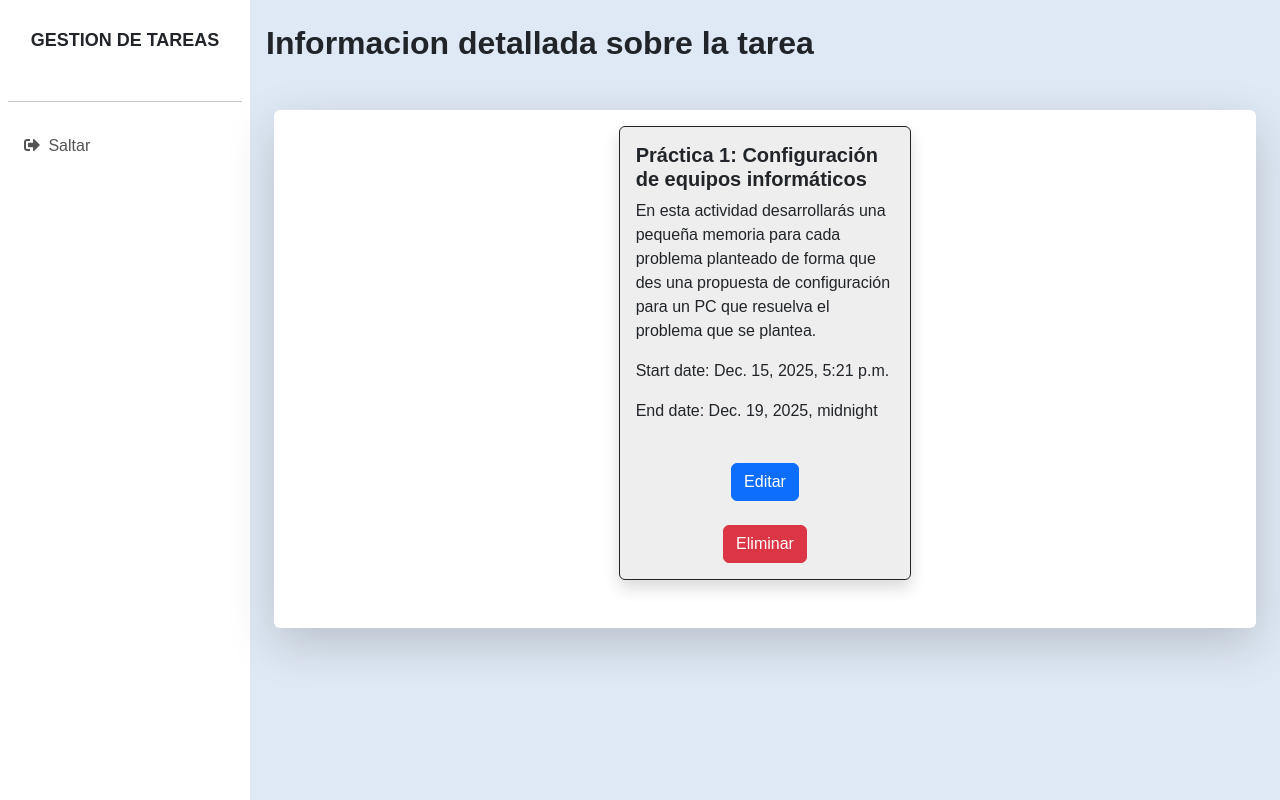
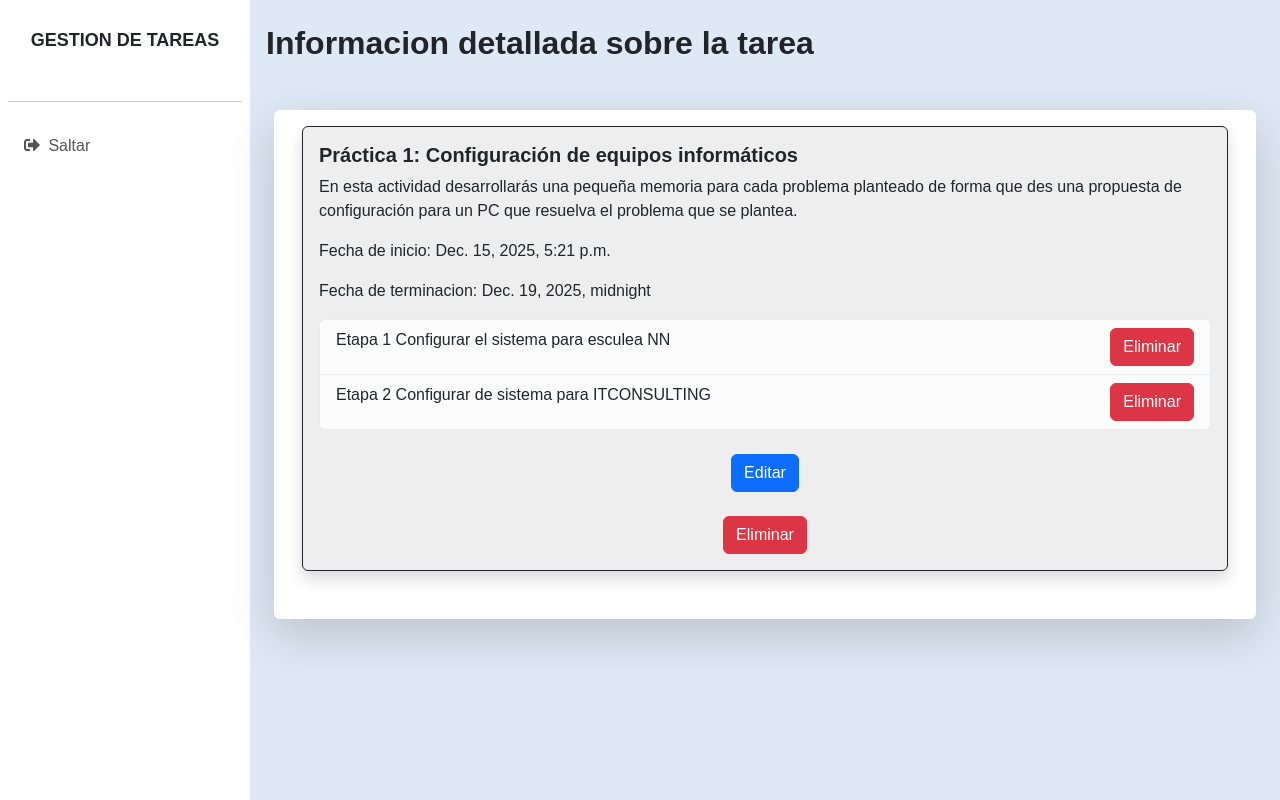
Before and after one commit to ilmi-dzheparov/gestion_de_tareas, a Django app: page /tasks/2/ in a window 1280 px wide. Run offline with Django 5.2, Linux system fonts and the light colour scheme; data comes from the database, SQL or seed files in the repository; both versions use the stored data as it was after the commit.

Commit message:
17.12.2025 Creating block task - 6

```diff
--- a/taskapp/templates/stages/stage-detail.html
+++ b/taskapp/templates/stages/stage-detail.html
@@ -3,12 +3,13 @@
 {% block content %}
 <h2 class="fw-bold">Etapa detalles</h2>
 <div class="row bg-white px-3 py-3 mx-2 my-5 rounded pb-5 shadow-lg">
-    <div class="col"></div>
+<!--    <div class="col"></div>-->
     <div class="col">
         <div class="card border-dark shadow" style="background: #eee">
             <div class="card-body">
                 <h5 class="card-title fw-bold">Etapa: {{ object.title }}</h5>
                 <p class="card-text">Tarea: {{ object.task.title }}.</p>
+                <p class="card-text">Description: {{ object.description }}.</p>
                 <p class="card-text">Desde {{ object.start_date|date:"d-m-Y" }} hasta {{ object.end_date|date:"d-m-Y" }}</p>
 <!--                <p class="card-text">-->
 <!--                    {% if object.file %}-->
@@ -24,6 +25,6 @@
             </div>
         </div>
     </div>
-    <div class="col"></div>
+<!--    <div class="col"></div>-->
 </div>
 {% endblock %}
--- a/taskapp/templates/stages/stages-list.html
+++ b/taskapp/templates/stages/stages-list.html
@@ -10,7 +10,7 @@
         <ul class="list-group">
             {% for stage in stages %}
             <li class="list-group-item list-group-item-light d-flex justify-content-between">
-                <a href="/stages/{{ stage.pk }}/" class="text-decoration-none link-dark">Etapa: {{ stage.title }} </a>
+                <a href="/stages/{{ stage.pk }}/" class="text-decoration-none link-dark">Etapa: {{ stage.count }}  {{ stage.title }} </a>
                 <a href="/tasks/{{ stage.task.pk }}/" class="text-decoration-none link-dark">Task: {{ stage.task.title }}</a>
                 <a href="/stages/{{ stage.pk }}/delete/" class="btn btn-danger">Eliminar etapa</a>
             </li>
--- a/taskapp/templates/tasks/task-detail.html
+++ b/taskapp/templates/tasks/task-detail.html
@@ -3,14 +3,25 @@
 {% block content %}
 <h2 class="fw-bold">Informacion detallada sobre la tarea</h2>
 <div class="row bg-white px-3 py-3 mx-2 my-5 rounded pb-5 shadow-lg">
-    <div class="col"></div>
+<!--    <div class="col"></div>-->
     <div class="col">
         <div class="card border-dark shadow" style="background: #eee">
             <div class="card-body">
                 <h5 class="card-title fw-bold">{{ object.title }}</h5>
                 <p class="card-text">{{ object.description }}</p>
-                <p class="card-text">Start date: {{ object.start_date }}</p>
-                <p class="card-text">End date: {{ object.end_date }}</p>
+                <p class="card-text">Fecha de inicio: {{ object.start_date }}</p>
+                <p class="card-text">Fecha de terminacion: {{ object.end_date }}</p>
+                <ul class="list-group">
+                    {% for stage in object.stages.all %}
+                    <li class="list-group-item list-group-item-light d-flex justify-content-between">
+                        <a href="/stages/{{ stage.pk }}/" class="text-decoration-none link-dark">
+                            Etapa {{ stage.count }}  {{ stage.title }}
+                        </a>
+                        <a href="/tasks/{{ task.pk }}/delete" class="btn btn-danger">Eliminar</a>
+                    </li>
+            {% endfor %}
+        </ul>
+
 <!--                <div class="d-flex justify-content-end fw-bold">{{ object.cost }}руб</div>-->
                 <br>
                 <div class="d-flex justify-content-center fw-bold">
@@ -23,6 +34,6 @@
             </div>
         </div>
     </div>
-    <div class="col"></div>
+<!--    <div class="col"></div>-->
 </div>
 {% endblock %}
```
Also changed, not shown: db.sqlite3.
